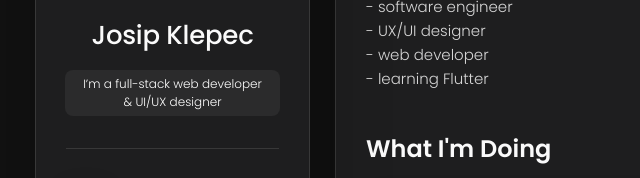
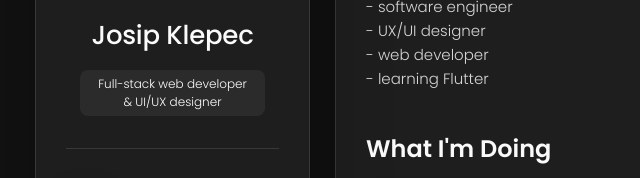
Before and after one commit to JosipKlepec/portfolio, a plain HTML site: page index.html in a window 1280 px wide. Shown: the part 280-458 px from the top of the page, 5-645 px from the left. Drawn offline with nearby package versions, Linux system fonts and the light colour scheme.

Commit message:
Update index.html

```diff
--- a/index.html
+++ b/index.html
@@ -48,7 +48,7 @@
         <div class="info-content">
           <h1 class="name" title="Josip Klepec">Josip Klepec</h1>
 
-          <p class="title">I’m a full-stack web developer <br> & UI/UX designer</p>
+          <p class="title">Full-stack web developer <br> & UI/UX designer</p>
 
         </div>
 
```
